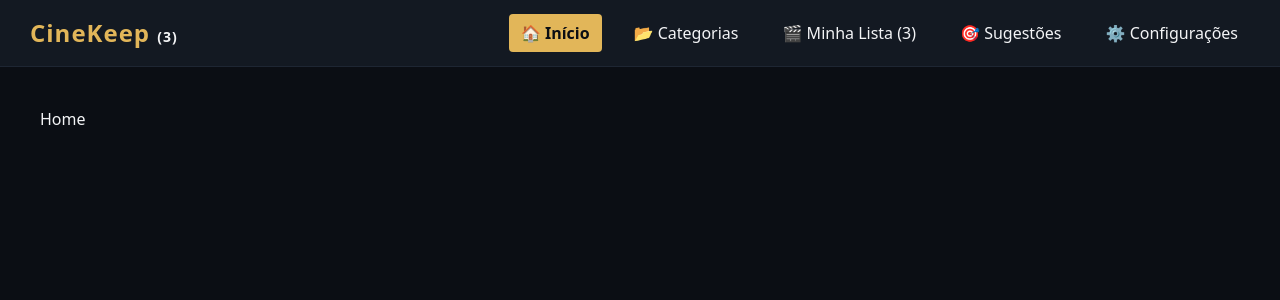
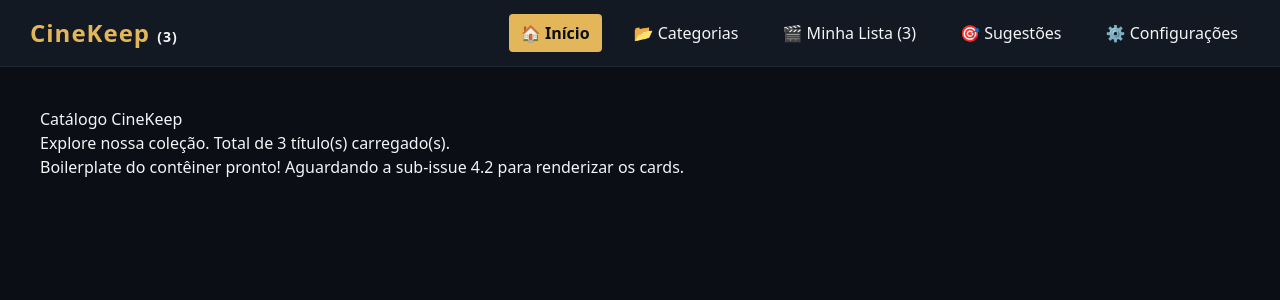
Before and after one commit to SamuelSNTS04/trabalho-frontend, a React (Vite) app: page / in a window 1280 px wide. Shown: the top 300 px of the page. Built offline with nearby package versions, Linux system fonts and the light colour scheme; data requests are answered from the project's data file.

Commit message:
feat: cria boilerplate da listagem consumindo WatchlistContext e adiciona estado de loading #26

```diff
--- a/src/pages/Home.jsx
+++ b/src/pages/Home.jsx
@@ -1,8 +1,39 @@
+import { useWatchlist } from "../context/WatchlistContext";
+
 function Home() {
+  // Consumindo os dados globais que já vieram da API via Contexto
+  const { movies } = useWatchlist();
+
   return (
-    <>
-      <h1>Home</h1>
-    </>
+    <main className="container mx-auto p-6">
+      <header className="mb-8 border-b border-gray-800 pb-4">
+        <h1 className="text-3xl font-bold text-yellow-500">Catálogo CineKeep</h1>
+        <p className="text-gray-400 mt-2">
+          Explore nossa coleção. Total de {movies.length} título(s) carregado(s).
+        </p>
+      </header>
+
+      {/* Container Principal da Listagem */}
+      <section className="catalogo-container">
+
+        {/* Implementação inicial do estado de "Loading / Lista Vazia" exigido nas Tasks */}
+        {movies.length === 0 ? (
+          <div className="flex justify-center items-center h-40">
+            <p className="text-gray-400 text-lg animate-pulse">
+              Carregando catálogo ou lista vazia...
+            </p>
+          </div>
+        ) : (
+          /* Grid que futuramente vai receber o loop (map) dos MovieCards */
+          <div className="grid grid-cols-1 sm:grid-cols-2 md:grid-cols-3 lg:grid-cols-4 gap-6">
+            <div className="col-span-full p-4 bg-gray-800 rounded-lg text-center text-gray-400 border border-dashed border-gray-600">
+              <p>Boilerplate do contêiner pronto! Aguardando a sub-issue 4.2 para renderizar os cards.</p>
+            </div>
+          </div>
+        )}
+
+      </section>
+    </main>
   );
 }
 
```
